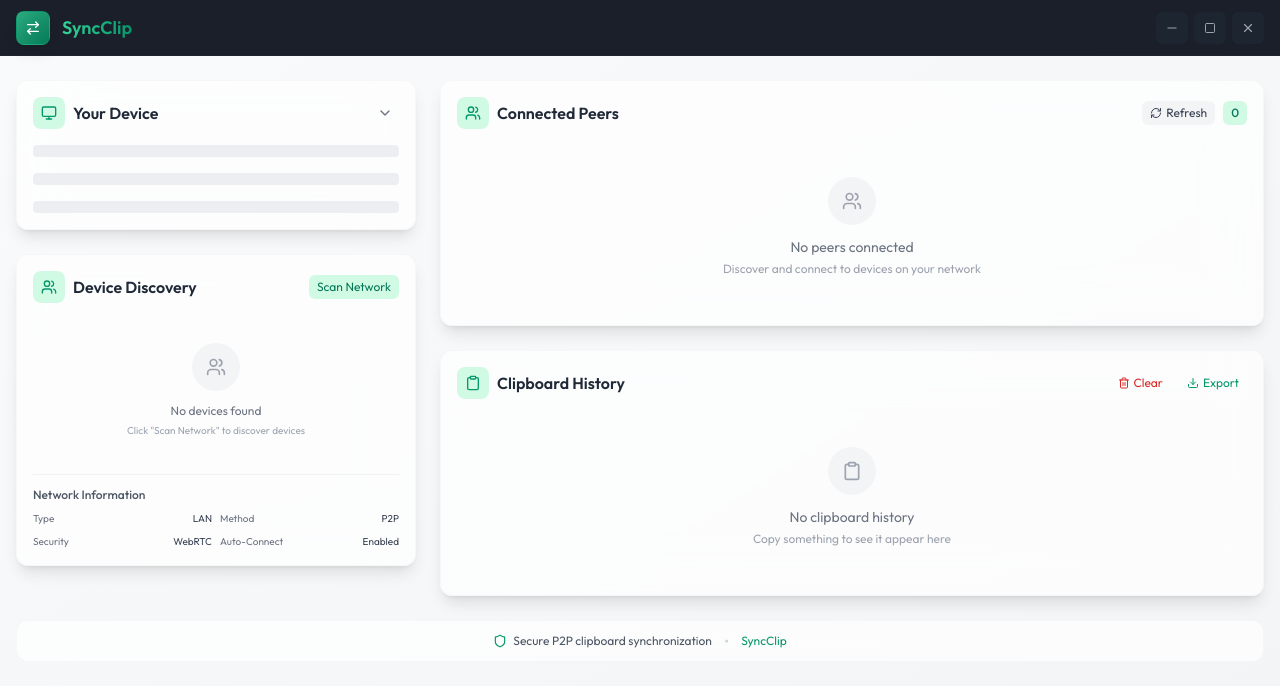
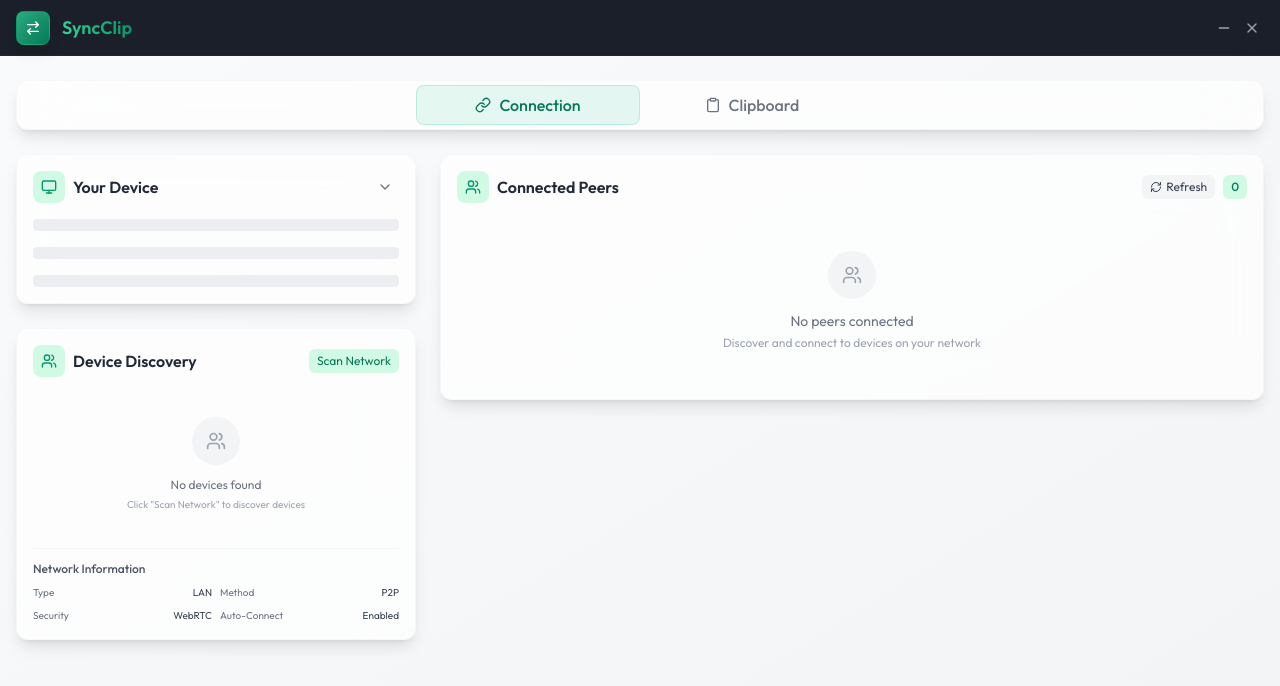
Before and after one commit to cenkozk/clipboard-sync-electron-v1, a Next.js app: page / in a window 1280 px wide. Shown: the top 686 px of the page. Built offline with nearby package versions, Linux system fonts and the light colour scheme.

Commit message:
V1
V1.4 UI Polish

```diff
--- a/app/page.tsx
+++ b/app/page.tsx
@@ -1,6 +1,7 @@
 "use client";
 
 import React, { useState, useEffect, useCallback, useRef } from "react";
+import { motion, AnimatePresence } from "framer-motion";
 import {
   Clipboard,
   Users,
@@ -19,6 +20,7 @@ import {
   Minus,
   Square,
   X,
+  Link,
 } from "lucide-react";
 
 // TypeScript declarations for electronAPI
@@ -49,6 +51,7 @@ interface DeviceInfo {
   localIP: string;
   isConnected: boolean;
   peerCount: number;
+  platform: string;
 }
 
 interface Peer {
@@ -85,6 +88,9 @@ const ClipboardSyncApp = () => {
   const [isCopied, setIsCopied] = useState<string | null>(null);
   const [mounted, setMounted] = useState(false);
   const [isDeviceExpanded, setIsDeviceExpanded] = useState(false);
+  const [activeTab, setActiveTab] = useState<"connection" | "clipboard">(
+    "connection"
+  );
 
   // Refs for element measurements
   const appContainerRef = useRef<HTMLDivElement>(null);
@@ -261,6 +267,10 @@ const ClipboardSyncApp = () => {
     return <Server className="w-5 h-5" />;
   };
 
+  const isMacOS = deviceInfo?.platform === "darwin";
+  const isWindows = deviceInfo?.platform === "win32";
+  const isLinux = deviceInfo?.platform === "linux";
+
   return (
     <div className="relative min-h-screen bg-gradient-to-br from-gray-50 to-gray-100 dark:from-gray-950 dark:to-gray-900 text-gray-900 dark:text-gray-100 overflow-hidden transition-colors duration-300">
       {/* Import Outfit font */}
@@ -378,6 +388,17 @@ const ClipboardSyncApp = () => {
           -webkit-app-region: drag;
         }
 
+        /* Platform-specific title bar adjustments */
+        .title-bar.macos {
+          padding-left: 80px; /* Account for macOS traffic light buttons */
+          justify-content: flex-end; /* Center content on the right side */
+        }
+
+        .title-bar.windows {
+          padding-right: 20px; /* Reduced padding for Windows controls */
+          justify-content: space-between; /* Space between title and controls */
+        }
+
         /* Make content areas non-draggable */
         button,
         input,
@@ -423,9 +444,15 @@ const ClipboardSyncApp = () => {
         className="w-full max-w-7xl mx-auto px-4 py-4 sm:py-6 relative z-10"
       >
         {/* Custom Title Bar */}
-        <div className="fixed top-0 left-0 right-0 h-14 bg-gray-950/90 backdrop-blur-xl border-b border-gray-800/50 z-50 flex items-center justify-between px-4 title-bar">
-          {/* App Title */}
-          <div className="flex items-center gap-3">
+        <div
+          className={`fixed top-0 left-0 right-0 h-14 bg-gray-950/90 backdrop-blur-xl border-b border-gray-800/50 z-50 flex items-center px-4 title-bar ${
+            isMacOS ? "macos" : "windows"
+          }`}
+        >
+          {/* App Title - Left side for Windows/Linux, Right side for macOS */}
+          <div
+            className="flex items-center gap-3"
+          >
             <div className="p-2 rounded-lg bg-gradient-to-br from-emerald-400/80 to-emerald-600/80 shadow-lg backdrop-blur-sm border border-emerald-500/30">
               <ArrowRightLeft className="w-4 h-4 text-white" />
             </div>
@@ -434,42 +461,90 @@ const ClipboardSyncApp = () => {
             </h1>
           </div>
 
-          {/* Window Controls */}
-          <div className="flex items-center gap-1.5 no-drag">
+          {/* Window Controls - Hidden for macOS, shown for Windows/Linux */}
+          {!isMacOS && (
+            <div className="flex items-center gap-3 no-drag ml-auto">
               <button
                 onClick={() => window.electronAPI?.minimizeWindow()}
-              className="w-8 h-8 rounded-md bg-gray-800/60 hover:bg-gray-700/60 text-gray-400 hover:text-emerald-400 transition-all duration-200 flex items-center justify-center group hover:scale-105 no-drag"
+                className="text-gray-400 hover:text-emerald-400 transition-colors duration-200 flex items-center justify-center no-drag"
                 title="Minimize"
               >
-              <Minus className="w-3.5 h-3.5 group-hover:text-emerald-400 transition-colors" />
-            </button>
-            <button
-              onClick={() => window.electronAPI?.maximizeWindow()}
-              className="w-8 h-8 rounded-md bg-gray-800/60 hover:bg-gray-700/60 text-gray-400 hover:text-emerald-400 transition-all duration-200 flex items-center justify-center group hover:scale-105 no-drag"
-              title="Maximize"
-            >
-              <Square className="w-3 h-3 group-hover:text-emerald-400 transition-colors" />
+                <Minus className="w-4 h-4" />
               </button>
               <button
                 onClick={() => window.electronAPI?.closeWindow()}
-              className="w-8 h-8 rounded-md bg-gray-800/60 hover:bg-red-500/80 text-gray-400 hover:text-white transition-all duration-200 flex items-center justify-center group hover:scale-105 no-drag"
+                className="text-gray-400 hover:text-red-500 transition-colors duration-200 flex items-center justify-center no-drag"
                 title="Close"
               >
-              <X className="w-3.5 h-3.5 group-hover:text-white transition-colors" />
+                <X className="w-4 h-4" />
+              </button>
+            </div>
+          )}
+        </div>
+
+        {/* App Content with top margin for title bar */}
+        <div className="mt-14">
+          {/* Tabs Section */}
+          <div className="mb-6">
+            <div className="flex items-center justify-center bg-white/70 dark:bg-gray-900/60 backdrop-blur-xl rounded-xl border border-gray-200/30 dark:border-gray-700/30 shadow-lg p-1">
+              <div className="flex w-full max-w-md relative">
+                {/* Tab Background Indicator */}
+                <motion.div
+                  className="absolute top-0 left-0 bottom-0 rounded-lg bg-emerald-500/10 border border-emerald-500/20 dark:bg-emerald-500/20"
+                  initial={false}
+                  animate={{
+                    x: activeTab === "connection" ? 0 : "100%",
+                    width: "50%",
+                  }}
+                  transition={{ type: "spring", stiffness: 300, damping: 30 }}
+                />
+
+                {/* Connection Tab */}
+                <button
+                  onClick={() => setActiveTab("connection")}
+                  className={`flex items-center justify-center gap-2 py-2 px-4 rounded-lg w-1/2 z-10 transition-colors duration-200 ${
+                    activeTab === "connection"
+                      ? "text-emerald-700 dark:text-emerald-400"
+                      : "text-gray-500 dark:text-gray-400"
+                  }`}
+                >
+                  <Link className="w-4 h-4" />
+                  <span className="font-medium">Connection</span>
+                </button>
+
+                {/* Clipboard Tab */}
+                <button
+                  onClick={() => setActiveTab("clipboard")}
+                  className={`flex items-center justify-center gap-2 py-2 px-4 rounded-lg w-1/2 z-10 transition-colors duration-200 ${
+                    activeTab === "clipboard"
+                      ? "text-emerald-700 dark:text-emerald-400"
+                      : "text-gray-500 dark:text-gray-400"
+                  }`}
+                >
+                  <Clipboard className="w-4 h-4" />
+                  <span className="font-medium">Clipboard</span>
                 </button>
               </div>
             </div>
-        {/* App Content with top margin for title bar */}
-        <div className="mt-14">
-          {/* Custom Title Bar */}
+          </div>
 
           {/* Main Content */}
-          <div
+          <AnimatePresence mode="wait">
+            <motion.div
+              key={activeTab}
+              initial={{ opacity: 0, y: 10 }}
+              animate={{ opacity: 1, y: 0 }}
+              exit={{ opacity: 0, y: -10 }}
+              transition={{ duration: 0.2 }}
               className={`grid grid-cols-1 lg:grid-cols-3 gap-4 sm:gap-6 transition-all duration-500 transform ${
-              mounted ? "opacity-100 translate-y-0" : "opacity-0 translate-y-4"
+                mounted
+                  ? "opacity-100 translate-y-0"
+                  : "opacity-0 translate-y-4"
               }`}
               style={{ transitionDelay: "200ms" }}
             >
+              {activeTab === "connection" ? (
+                <>
                   {/* Left Column - Device Info & Discovery */}
                   <div className="space-y-4 sm:space-y-6">
                     {/* Device Info Card */}
@@ -703,7 +778,7 @@ const ClipboardSyncApp = () => {
                     </div>
                   </div>
 
-            {/* Middle and Right Columns - Clipboard History & Peers */}
+                  {/* Middle and Right Columns - Connected Peers */}
                   <div className="lg:col-span-2 space-y-4 sm:space-y-6">
                     {/* Connected Peers Card */}
                     <div className="bg-white/70 dark:bg-gray-900/60 backdrop-blur-xl rounded-xl p-4 border border-gray-200/30 dark:border-gray-700/30 shadow-lg">
@@ -760,7 +835,9 @@ const ClipboardSyncApp = () => {
                                 <div className="flex items-center gap-2">
                                   <div
                                     className={`w-2 h-2 rounded-full ${
-                                peer.connected ? "bg-emerald-500" : "bg-red-500"
+                                      peer.connected
+                                        ? "bg-emerald-500"
+                                        : "bg-red-500"
                                     }`}
                                     style={{
                                       animation: peer.connected
@@ -786,7 +863,9 @@ const ClipboardSyncApp = () => {
                                       : "bg-red-100 text-red-700 dark:bg-red-900/30 dark:text-red-400"
                                   }`}
                                 >
-                            {peer.connected ? "Connected" : "Disconnected"}
+                                  {peer.connected
+                                    ? "Connected"
+                                    : "Disconnected"}
                                 </span>
                               </div>
 
@@ -803,7 +882,12 @@ const ClipboardSyncApp = () => {
                         </div>
                       )}
                     </div>
-
+                  </div>
+                </>
+              ) : (
+                <>
+                  {/* Clipboard Tab Content */}
+                  <div className="lg:col-span-3 space-y-4 sm:space-y-6">
                     {/* Clipboard History Card */}
                     <div className="bg-white/70 dark:bg-gray-900/60 backdrop-blur-xl rounded-xl p-4 border border-gray-200/30 dark:border-gray-700/30 shadow-lg">
                       <div className="flex items-center justify-between mb-4">
@@ -846,7 +930,7 @@ const ClipboardSyncApp = () => {
                           </p>
                         </div>
                       ) : (
-                  <div className="space-y-3 max-h-[350px] overflow-y-auto pr-1">
+                        <div className="space-y-3 max-h-[500px] overflow-y-auto pr-1">
                           {clipboardHistory.map((item, index) => (
                             <div
                               key={index}
@@ -907,32 +991,11 @@ const ClipboardSyncApp = () => {
                       )}
                     </div>
                   </div>
+                </>
+              )}
+            </motion.div>
+          </AnimatePresence>
         </div>
-
-          {/* Footer */}
-          <footer
-            className={`mt-6 text-center transition-all duration-500 transform ${
-              mounted ? "opacity-100 translate-y-0" : "opacity-0 translate-y-4"
-            }`}
-            style={{ transitionDelay: "300ms" }}
-          >
-            <div className="bg-white/70 dark:bg-gray-900/60 backdrop-blur-xl rounded-xl p-2 border border-gray-200/30 dark:border-gray-700/30">
-              <div className="flex items-center justify-center gap-1.5 text-gray-600 dark:text-gray-400">
-                <Shield className="w-3.5 h-3.5 text-emerald-600 dark:text-emerald-500" />
-                <span className="text-xs">
-                  Secure P2P clipboard synchronization
-                </span>
-                <span className="mx-1.5 text-gray-300 dark:text-gray-700">
-                  •
-                </span>
-                <span className="text-xs text-emerald-600 dark:text-emerald-500">
-                  SyncClip
-                </span>
-              </div>
-            </div>
-          </footer>
-        </div>{" "}
-        {/* Close app content wrapper */}
       </div>
     </div>
   );
--- a/package.json
+++ b/package.json
@@ -40,6 +40,7 @@
   },
   "dependencies": {
     "@koush/wrtc": "^0.5.3",
+    "framer-motion": "^12.23.12",
     "ip": "^1.1.8",
     "lucide-react": "^0.539.0",
     "network": "^0.4.0",
```
Also changed, not shown: main.js (+12 -6 lines), 1 other file (tests, documents, lock files or other folders). Lines whose indentation alone changed are shown as unchanged.
